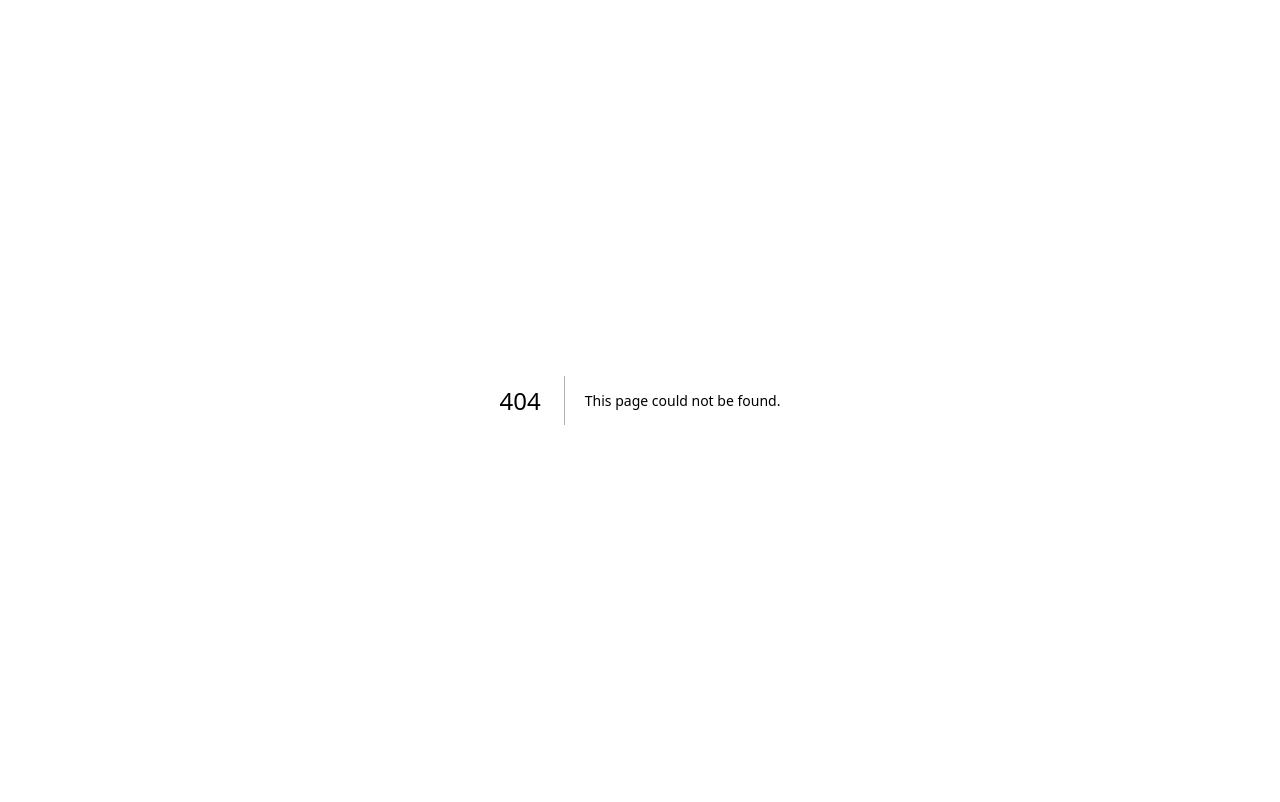
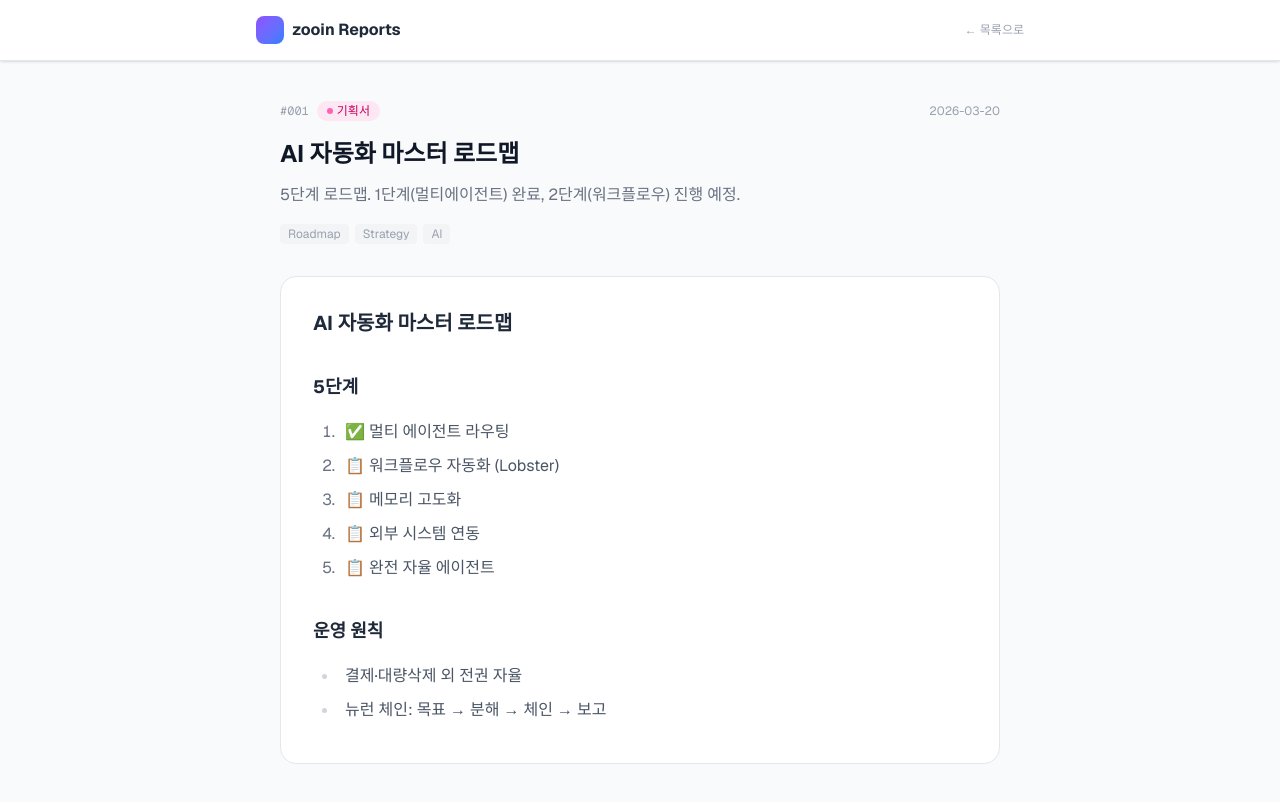
Before and after one commit to qortest-pixel/zooin, a Next.js app: page /reports/1 in a window 1280 px wide. Before the commit this address had no page. Built offline with nearby package versions, Linux system fonts and the light colour scheme.

Commit message:
feat: 카드 클릭 → 새 탭 상세 페이지 (/reports/[id])

```diff
--- /dev/null
+++ b/app/reports/[id]/page.tsx
@@ -0,0 +1,14 @@
+import reports from "@/data/reports.json";
+import { notFound } from "next/navigation";
+import ReportDetail from "@/components/ReportDetail";
+
+export function generateStaticParams() {
+  return reports.map((r) => ({ id: String(r.id) }));
+}
+
+export default async function ReportPage({ params }: { params: Promise<{ id: string }> }) {
+  const { id } = await params;
+  const report = reports.find((r) => String(r.id) === id);
+  if (!report) notFound();
+  return <ReportDetail report={report} />;
+}
--- /dev/null
+++ b/components/ReportDetail.tsx
@@ -0,0 +1,84 @@
+"use client";
+
+import ReactMarkdown from "react-markdown";
+
+type Report = {
+  id: number;
+  title: string;
+  summary: string;
+  category: string;
+  date: string;
+  tags: string[];
+  content?: string;
+};
+
+const CATEGORY_COLORS: Record<string, { bg: string; text: string; dot: string }> = {
+  전략:    { bg: "bg-violet-100", text: "text-violet-700", dot: "bg-violet-400" },
+  분석:    { bg: "bg-blue-100",   text: "text-blue-700",   dot: "bg-blue-400" },
+  자동화:  { bg: "bg-emerald-100",text: "text-emerald-700",dot: "bg-emerald-400" },
+  결과보고:{ bg: "bg-amber-100",  text: "text-amber-700",  dot: "bg-amber-400" },
+  아키텍처:{ bg: "bg-sky-100",    text: "text-sky-700",    dot: "bg-sky-400" },
+  기획서:  { bg: "bg-pink-100",   text: "text-pink-700",   dot: "bg-pink-400" },
+  태스크:  { bg: "bg-orange-100", text: "text-orange-700", dot: "bg-orange-400" },
+  코드리뷰:{ bg: "bg-teal-100",   text: "text-teal-700",   dot: "bg-teal-400" },
+};
+
+export default function ReportDetail({ report }: { report: Report }) {
+  const color = CATEGORY_COLORS[report.category];
+
+  return (
+    <div className="min-h-screen bg-gray-50 font-sans">
+      {/* Header */}
+      <header className="bg-white border-b border-gray-200 px-6 py-4 sticky top-0 z-10 shadow-sm">
+        <div className="max-w-3xl mx-auto flex items-center justify-between">
+          <a href="/" className="flex items-center gap-2 hover:opacity-80 transition-opacity">
+            <div className="w-7 h-7 bg-gradient-to-br from-violet-500 to-blue-500 rounded-lg" />
+            <span className="font-bold text-gray-800">zooin Reports</span>
+          </a>
+          <a href="/" className="text-xs text-gray-400 hover:text-gray-700 transition-colors">← 목록으로</a>
+        </div>
+      </header>
+
+      {/* Content */}
+      <main className="max-w-3xl mx-auto px-6 py-10">
+        {/* Meta */}
+        <div className="flex items-center gap-2 mb-4">
+          <span className="text-xs font-mono text-gray-400">#{String(report.id).padStart(3, "0")}</span>
+          {color && (
+            <span className={`text-xs font-medium px-2.5 py-0.5 rounded-full flex items-center gap-1 ${color.bg} ${color.text}`}>
+              <span className={`w-1.5 h-1.5 rounded-full ${color.dot}`} />
+              {report.category}
+            </span>
+          )}
+          <span className="text-xs text-gray-400 ml-auto">{report.date}</span>
+        </div>
+
+        <h1 className="text-2xl font-bold text-gray-900 mb-3 leading-snug">{report.title}</h1>
+        <p className="text-gray-500 mb-4 leading-relaxed">{report.summary}</p>
+
+        <div className="flex flex-wrap gap-1.5 mb-8">
+          {report.tags.map((tag) => (
+            <span key={tag} className="text-xs text-gray-400 bg-gray-100 rounded px-2 py-0.5">{tag}</span>
+          ))}
+        </div>
+
+        <div className="bg-white border border-gray-200 rounded-2xl p-8">
+          <div className="prose prose-gray max-w-none
+            prose-headings:font-bold prose-headings:text-gray-800
+            prose-h1:text-xl prose-h2:text-lg prose-h3:text-base
+            prose-p:text-gray-600 prose-p:leading-relaxed
+            prose-li:text-gray-600 prose-li:leading-relaxed
+            prose-code:bg-gray-100 prose-code:text-violet-700 prose-code:px-1 prose-code:rounded
+            prose-pre:bg-gray-900 prose-pre:text-gray-100
+            prose-table:text-sm prose-th:bg-gray-50">
+            {report.content ? (
+              <ReactMarkdown>{report.content}</ReactMarkdown>
+            ) : (
+              <p>{report.summary}</p>
+            )}
+          </div>
+        </div>
+      </main>
+    </div>
+  );
+}
--- a/components/ReportsClient.tsx
+++ b/components/ReportsClient.tsx
@@ -44,9 +44,7 @@ export default function ReportsClient({ reports: initialReports }: { reports: Re
     cat === "전체" ? reports.length : reports.filter((r) => r.category === cat).length;
 
   function openDetail(r: Report) {
-    setSelected(r);
-    setEditData({ ...r });
-    setEditMode(false);
+    window.open(`/reports/${r.id}`, "_blank");
   }
 
   function saveEdit() {
```
